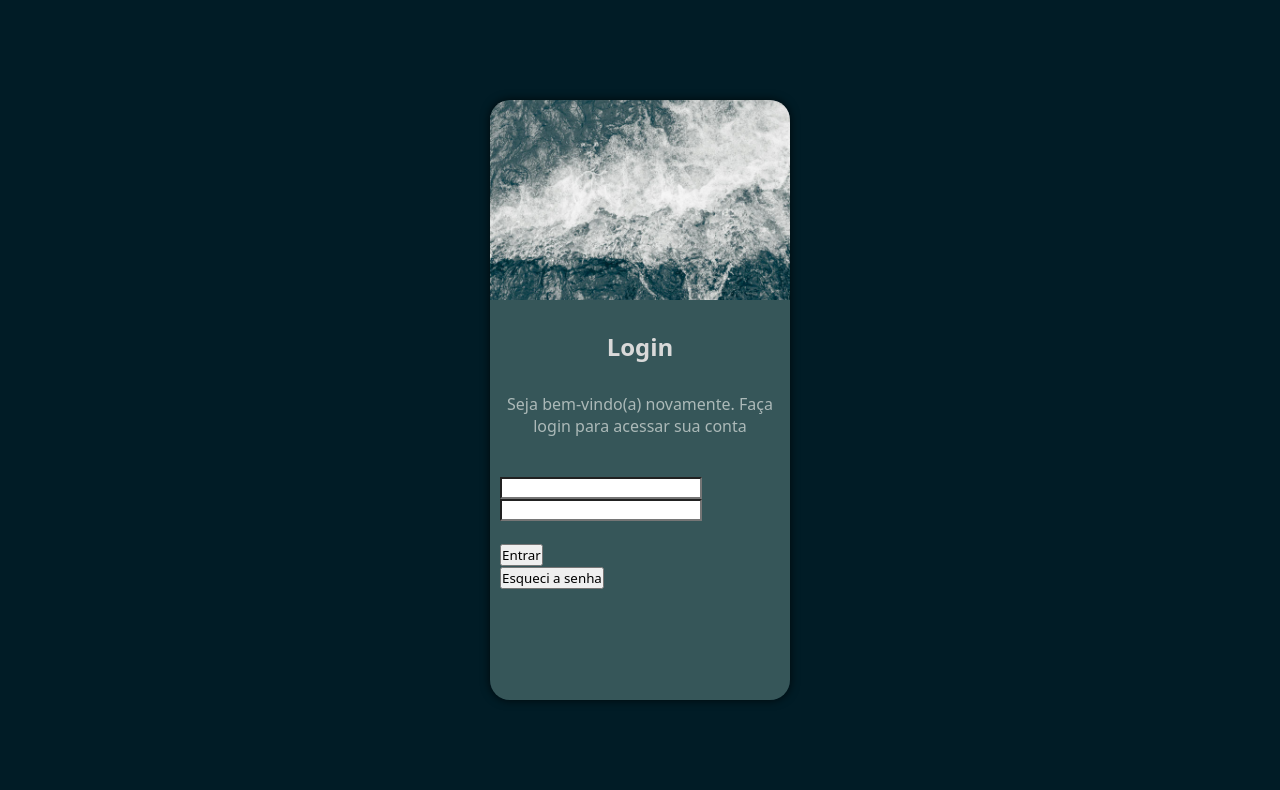
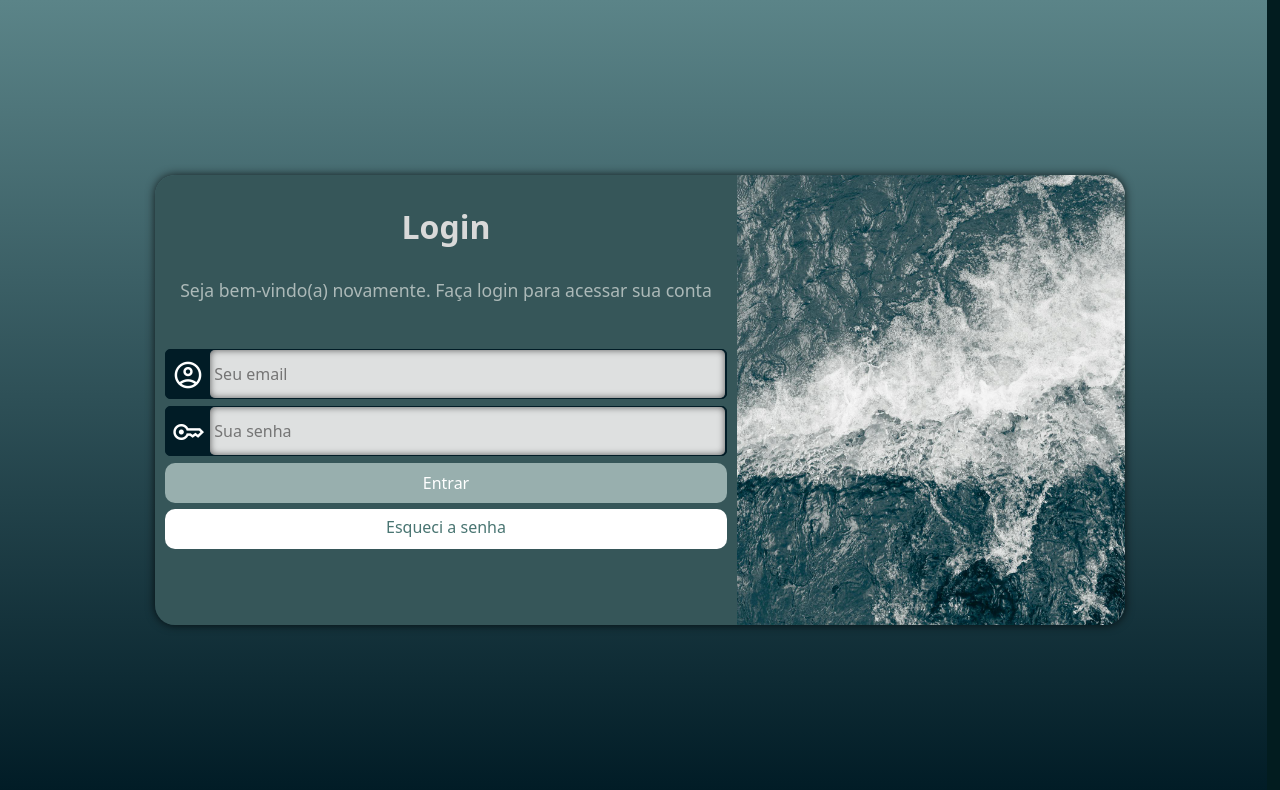
Before and after one commit to Joaoevm/projeto-login, a plain HTML site: page index.html in a window 1280 px wide. Drawn offline with nearby package versions, Linux system fonts and the light colour scheme.

Commit message:
Finalizando o projeto

```diff
--- /dev/null
+++ b/estilos/mediaqueries.css
@@ -0,0 +1,59 @@
+@charset "UTF-8";
+
+@media screen and (min-width: 768px) and (max-width: 992px) {
+    body {
+        background-image: linear-gradient(to top, #011C26, #5b8488);
+    }
+
+    section {
+        width: 80vw;
+    }
+
+    section > #imagem {
+        float: left;
+        max-width: 30%;
+        max-height: 100%;
+        background-position: center;
+        height: 400px;
+        border-radius: 20px 0px 0px 20px;
+    }
+
+    #formulario {
+        float: right;
+        width: 70%;
+        border-radius: 0px 20px 20px 0px;
+    }
+}
+
+@media screen and (min-width: 992px) {
+    body {
+        background-image: linear-gradient(to top, #011C26, #5b8488);
+    }
+
+    section {
+        width: 970px;
+    }
+
+    section > #imagem {
+        float: right;
+        width: 40%;
+        max-height: 100%;
+        height: 450px;
+        border-radius: 0px 20px 20px 0px;
+    }
+
+    #formulario {
+        float: left;
+        width: 60%;
+        border-radius: 20px 0px 0px 20px;
+        height: 450px;
+    }
+
+    h1 {
+        font-size: 2em;
+    }
+
+    p {
+        font-size: 1.1em;
+    }
+}
--- a/estilos/style.css
+++ b/estilos/style.css
@@ -18,7 +18,7 @@ Do mais escuro para o mais claro
 }
 
 body, html {
-    background-color: #011C26;
+    background-color: #021c1f;
     height: 99vh;
     width: 99vw;
 }
@@ -30,6 +30,8 @@ section {
         transform: translate(-50%, -50%);
         box-shadow: 0px 0px 10px rgba(0, 0, 0, 0.76);
         border-radius: 20px;
+        transition: width .3s, height .3s;
+        transition-timing-function: ease;
 }
 
 #imagem {
@@ -40,9 +42,11 @@ section {
     border-radius: 20px 20px 0px 0px;
     background-repeat: no-repeat;
     background-position: center;
+    display: block;
 }
 
 #formulario {
+    display: block;
     background-color: #365659;
     width: 300px;
     height: 400px;
@@ -60,11 +64,73 @@ p {
     color: #acb9b8;
     padding: 10px 0px 40px 0px;
     text-align: center;
+    font-size: 0.8em;
 }
 
-#formulario #email, #senha {
+.campo label {
+    display: none;
+}
+
+div#formulario .campo {
+    background-color: #011C26;
+    width: 100%;
+    height: 50px;
+    border-radius: 5px;
+    margin: 7px 0px;
+    padding: px;
+    border: 1px solid #011C26;
+}
+
+.campo span {
+    color: white;
+    font-size: 2em;
+    padding: 9px 1px 0px 6px;
+    width: 40px;
+}
+
+.campo > input[type=password], input[type=email] {
+    border: 0px;
+    background-color: #dee0e0;
+    border-radius: 5px;
+    height: 100%;
+    width: calc(100% - 45px);
+    box-shadow: inset 0px 0px 7px rgba(0, 0, 0, 0.603);
+    transform: translateY(-11px);
+    font-size: 1em;
+}
+
+form > input[type=submit] {
     display: block;
-    background-color: white;
-    con
+    width: 100%;
+    height: 40px;
+    background-color: #98afae;
+    border: 0px;
+    color: white;
+    border-radius: 10px;
+    font-size: 1em;
+}
 
+form > input[type=submit]:hover {
+    background-color: #62918c;
+    cursor: pointer;
 }
+
+form > a.botao {
+    display: block;
+    width: 100%;
+    height: 40px;
+    background-color: #ffffff;
+    border: 0px;
+    color: #497572;
+    border-radius: 10px;
+    font-size: 1em;
+    text-decoration: none;
+    text-align: center;
+    padding-top: 7px;
+    margin-top: 6px;
+}
+
+form > a.botao:hover {
+    background-color: #62918c;
+    color: white;
+}
--- a/index.html
+++ b/index.html
@@ -5,6 +5,9 @@
     <meta name="viewport" content="width=device-width, initial-scale=1.0">
     <title>Tela de Login</title>
     <link rel="stylesheet" href="estilos/style.css">
+    <link rel="stylesheet" href="estilos/mediaqueries.css">
+    <link rel="stylesheet" href="https://fonts.googleapis.com/css2?family=Material+Symbols+Outlined:opsz,wght,FILL,GRAD@20,200,0,0" />
+    <link rel="stylesheet" href="https://fonts.googleapis.com/css2?family=Material+Symbols+Outlined:opsz,wght,FILL,GRAD@20,400,0,0" />
 </head>
 <body>
     <main>
@@ -14,10 +17,24 @@
             <div id="formulario">
                 <h1>Login</h1>
                 <p>Seja bem-vindo(a) novamente. Faça login para acessar sua conta</p>
-                <label for="email"><input type="email" name="email" id="email" required></label>
-                <label for="senha"><input type="password" name="senha" id="senha"></label><br>
-                <label for="button"><input type="button" value="Entrar"></label><br>
-                <input type="button" value="Esqueci a senha">
+                <form action="login.php" method="post" autocomplete="on">
+                    <div class="campo">
+                        <span class="material-symbols-outlined">
+                            account_circle
+                            </span>
+                        <input type="email" name="email" id="ilogin" placeholder=" Seu email" required autocomplete="email" maxlength="20">
+                        <label for="ilogin">Login</label>
+                    </div>
+                    <div class="campo">
+                        <span class="material-symbols-outlined">key</span>
+                        <input type="password" name="senha" id="isenha" placeholder=" Sua senha" required autocomplete="current-password" maxlength="30" minlength="8">
+                        <label for="isenha">Senha</label>
+                    </div>
+                    <input type="submit" value="Entrar">
+                    <a href="esqueci.html" class="botao">
+                        Esqueci a senha
+                    </a>
+                </form>
             </div>
         </section>
     </main>
```
